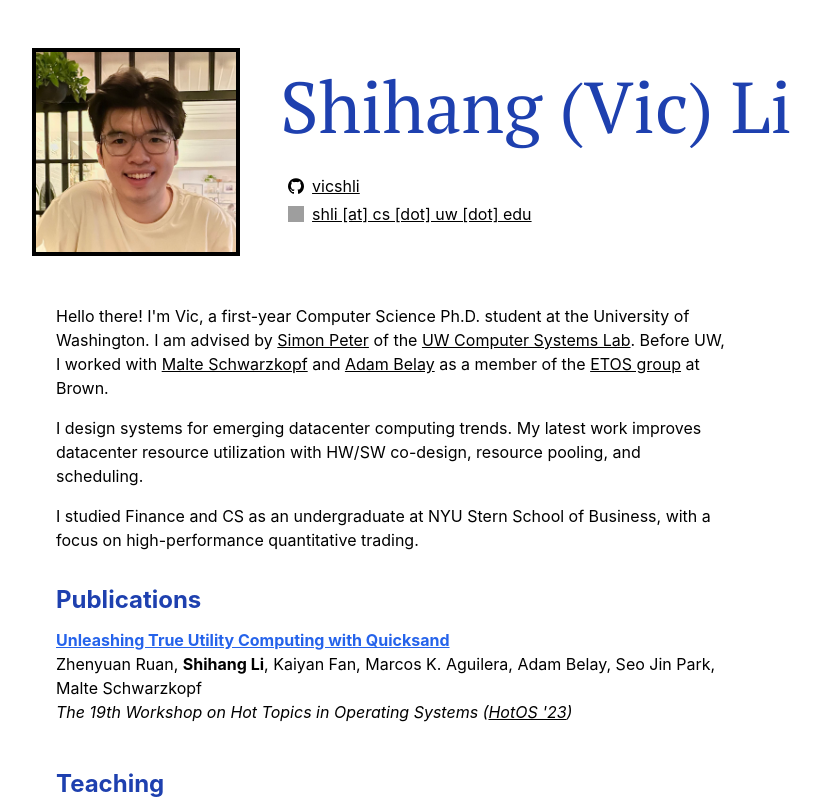
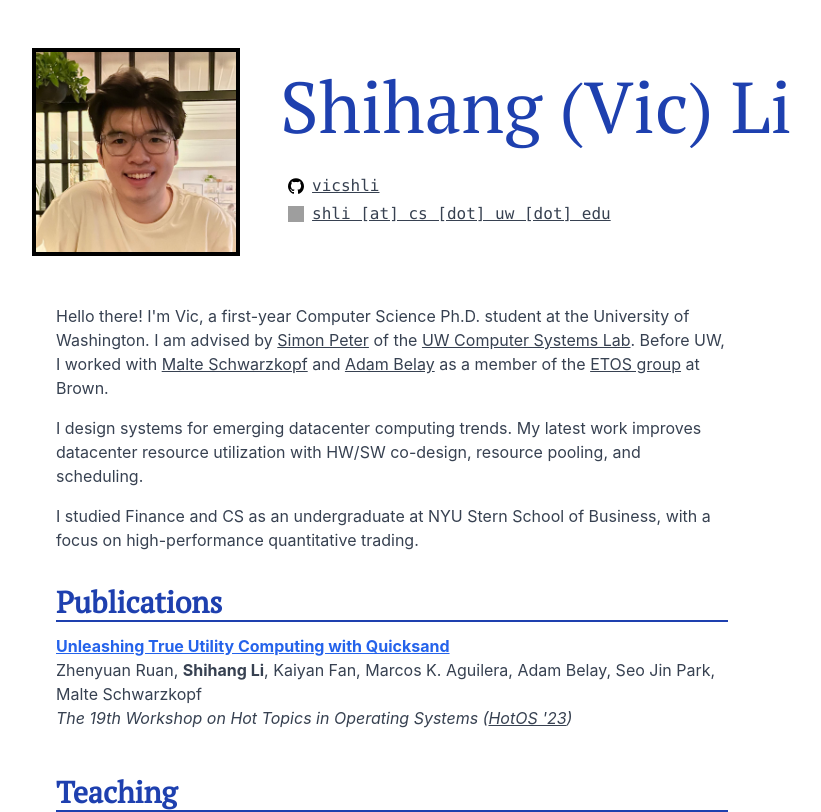
Before and after one commit to vic-lsh/vli, a Next.js app: page / in a window 1280 px wide. Shown: the top 812 px of the page, without its empty margins (248-1069 px from the left). Built offline with nearby package versions, Linux system fonts and the light colour scheme; grey boxes are pictures that could not be loaded.

Commit message:
tweak font styling

```diff
--- a/app/page.tsx
+++ b/app/page.tsx
@@ -38,7 +38,7 @@ const UrlLink: React.FC<{ href: string }> = ({ children, href }) => (
 
 const SectionHeader: React.FC = ({ children }) => {
   return (
-    <h2 className="text-2xl font-bold text-blue-800 dark:text-dark-accent">
+    <h2 className="text-2xl lg:text-3xl font-bold text-blue-800 dark:text-dark-accent border-solid border-b-2 border-blue-800 dark:border-dark-accent font-serif">
       {children}
     </h2>
   );
@@ -50,7 +50,7 @@ const SectionContent: React.FC = ({ children }) => {
 
 const NameHeader: React.FC = ({ children }) => {
   return (
-    <h1 className="text-center text-4xl md:text-5xl lg:text-7xl text-blue-800 dark:text-dark-accent font-serif">
+    <h1 className="text-center text-4xl md:text-5xl lg:text-7xl text-blue-800 dark:text-dark-accent font-bold lg:font-normal font-serif">
       {children}
     </h1>
   );
@@ -84,7 +84,7 @@ const ContactInfo = () => {
             height="20"
             className="dark:invert-90"
           />
-          <span className="underline">vicshli</span>
+          <span className="underline font-mono">vicshli</span>
         </ContactInfoContainer>
       </LinkToNewTab>
 
@@ -96,7 +96,7 @@ const ContactInfo = () => {
           height="16"
           className="dark:invert-90"
         />
-        <span className="underline">{EMAIL_ADDR}</span>
+        <span className="underline font-mono">{EMAIL_ADDR}</span>
       </ContactInfoContainer>
     </div>
   );
@@ -315,7 +315,7 @@ export default function Home() {
         )}
       </NavBar>
 
-      <div className="px-5 pb-8 md:pt-0 flex flex-col md:justify-center items-center">
+      <div className="px-5 pb-8 md:pt-0 flex flex-col md:justify-center items-center text-gray-700 dark:text-gray-300">
         <TitleArea />
         <div className="max-w-2xl flex flex-col gap-8">
           <PersonalIntroArea />
```
